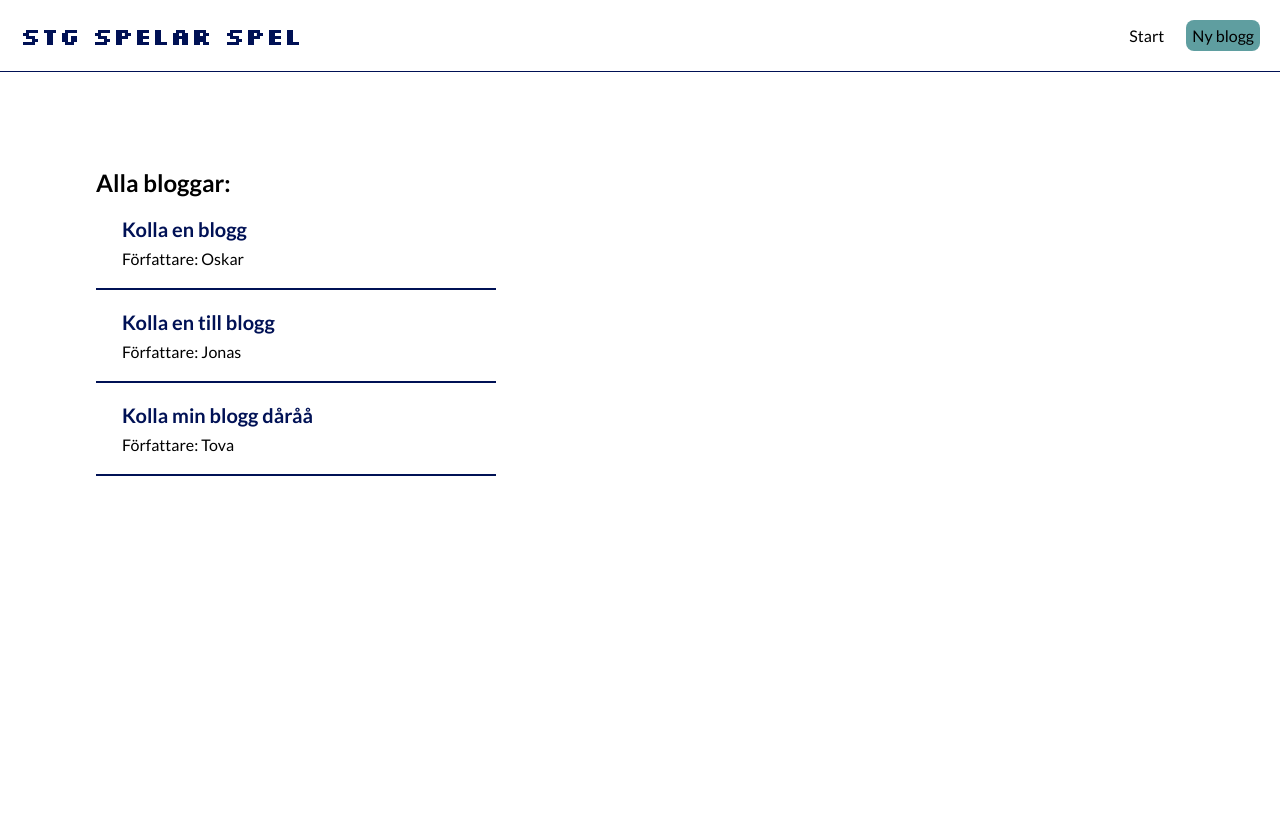
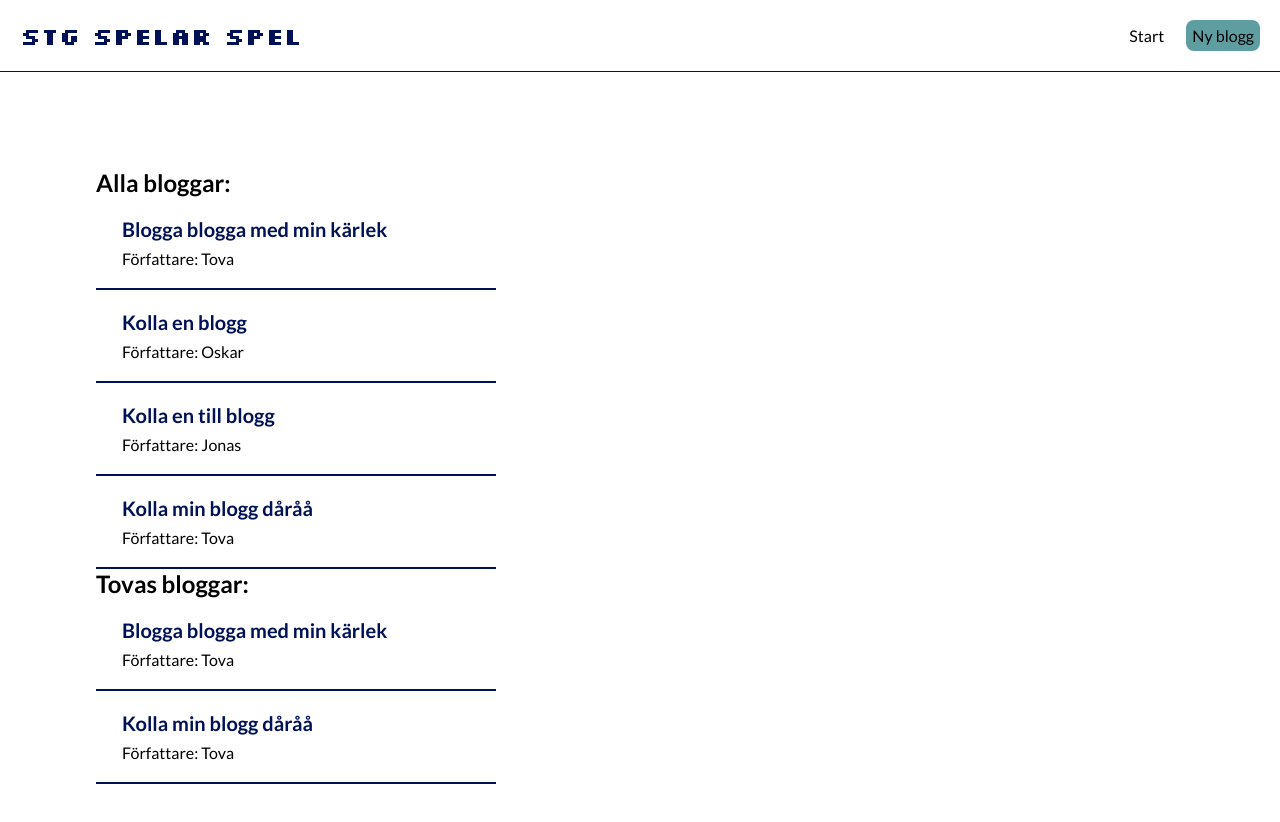
Before and after one commit to jertfelt/stg, a React (Create React App) app: page / in a window 1280 px wide. Shown: the top 822 px of the page. Before the commit the page ends 800 px from the top, so only its background shows below. Built offline with nearby package versions, Linux system fonts and the light colour scheme.

Commit message:
filtrera blogs

```diff
--- a/src/Home.js
+++ b/src/Home.js
@@ -2,6 +2,10 @@ import { useState } from "react";
 import BlogList from "./BlogList"
 const Home = () => {
   const [blogs, setBlogs] = useState([
+    {title: "Blogga blogga med min kärlek",
+    body:"Lorem ipsum...",
+    author:"Tova",
+    id: 4},
     {title: "Kolla en blogg",
     body:"Lorem ipsum...",
     author:"Oskar",
@@ -19,6 +23,7 @@ const Home = () => {
   return (
     <div className="home">
       <BlogList blogs={blogs} title="Alla bloggar:"></BlogList>
+      <BlogList blogs={blogs.filter((blog) => blog.author === "Tova" )} title="Tovas bloggar:"></BlogList>
     </div>
     );
 }
```
